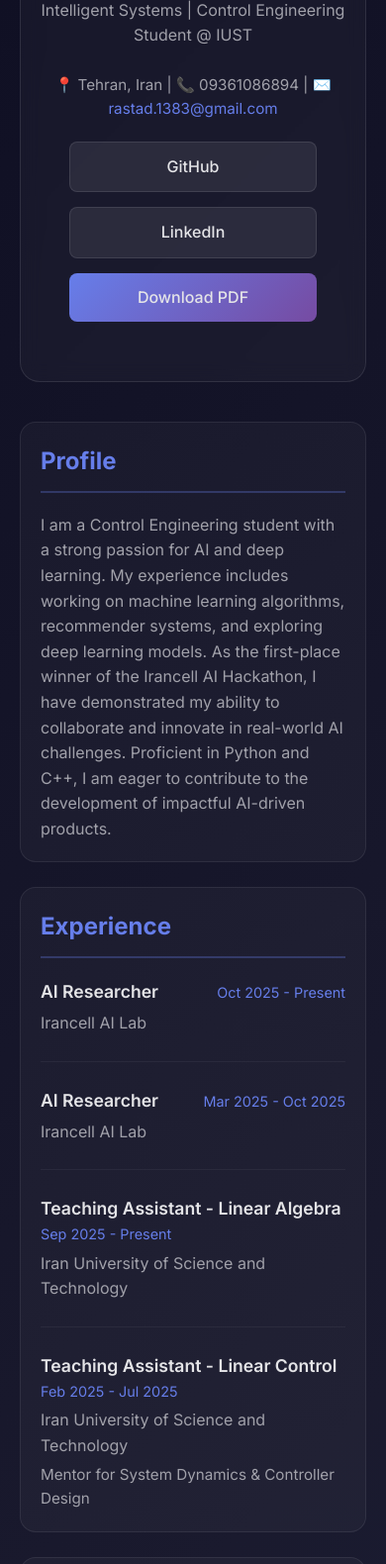
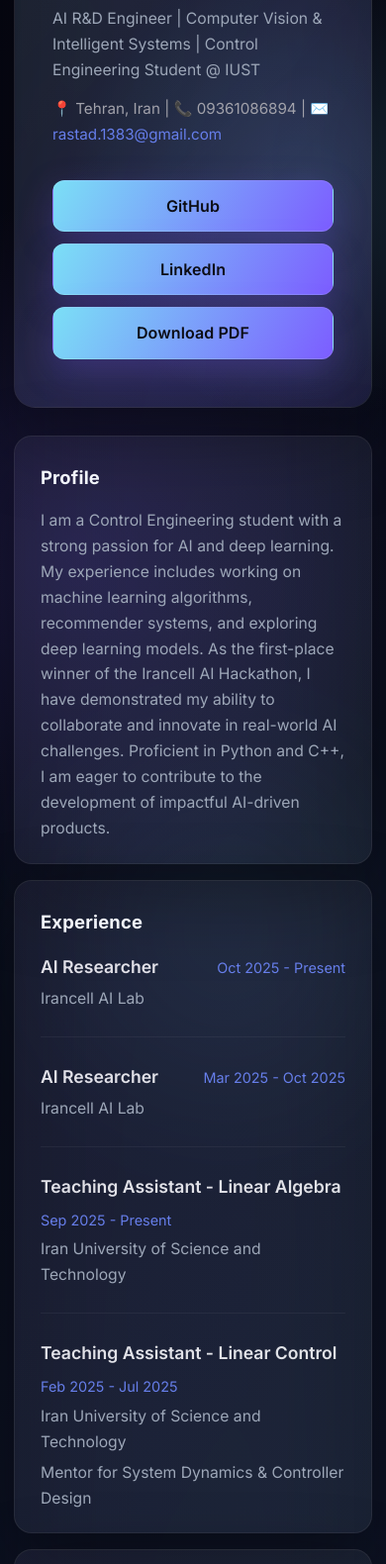
Before and after one commit to XHAMIDX/XHAMIDX.github.io, a plain HTML site: page index.html in a window 390 px wide. Shown: the part 190-1770 px from the top of the page at 99% size. Drawn offline with Linux system fonts and the light colour scheme.

Commit message:
Refactor CSS styles for improved layout, design, and responsiveness

```diff
--- a/style.css
+++ b/style.css
@@ -4,120 +4,259 @@
     box-sizing: border-box;
 }
 
+:root {
+    --bg: #05060a;
+    --card: rgba(255, 255, 255, 0.04);
+    --stroke: rgba(255, 255, 255, 0.08);
+    --text: #e8edf5;
+    --muted: #9da7b8;
+    --accent: #7bdff6;
+    --accent-2: #7c5dff;
+    --glow: rgba(124, 93, 255, 0.25);
+    --radius: 18px;
+    --shadow: 0 30px 80px rgba(0, 0, 0, 0.45);
+}
+
 body {
     font-family: 'Inter', -apple-system, BlinkMacSystemFont, 'Segoe UI', Roboto, sans-serif;
-    background: linear-gradient(135deg, #0f0f23 0%, #1a1a2e 50%, #16213e 100%);
-    color: #e4e4e7;
+    background: radial-gradient(800px circle at 20% 20%, rgba(124, 93, 255, 0.16), transparent 45%),
+                radial-gradient(600px circle at 80% 10%, rgba(123, 223, 246, 0.16), transparent 40%),
+                linear-gradient(135deg, #03040b 0%, #0b1020 50%, #06070f 100%);
+    color: var(--text);
     min-height: 100vh;
-    line-height: 1.6;
+    line-height: 1.65;
+    -webkit-font-smoothing: antialiased;
+    padding: 28px 18px 60px;
 }
 
 .container {
-    max-width: 900px;
+    max-width: 1100px;
     margin: 0 auto;
-    padding: 40px 20px;
+    position: relative;
+    isolation: isolate;
+}
+
+.container::before,
+.container::after {
+    content: "";
+    position: absolute;
+    inset: 0;
+    border-radius: calc(var(--radius) * 1.4);
+    background: linear-gradient(120deg, rgba(124, 93, 255, 0.2), rgba(123, 223, 246, 0.18));
+    opacity: 0.3;
+    filter: blur(60px);
+    z-index: -2;
+}
+
+.container::after {
+    background: radial-gradient(500px circle at 60% 30%, rgba(123, 223, 246, 0.25), transparent 50%);
+    opacity: 0.35;
 }
 
 header {
-    text-align: center;
-    padding: 60px 20px;
-    background: rgba(255, 255, 255, 0.03);
-    border-radius: 20px;
-    margin-bottom: 40px;
-    border: 1px solid rgba(255, 255, 255, 0.1);
-    backdrop-filter: blur(10px);
+    padding: 48px 38px;
+    background: linear-gradient(135deg, rgba(255, 255, 255, 0.06), rgba(255, 255, 255, 0.02));
+    border: 1px solid var(--stroke);
+    border-radius: calc(var(--radius) * 1.2);
+    box-shadow: var(--shadow);
+    margin-bottom: 28px;
+    position: relative;
+    overflow: hidden;
+}
+
+header::before {
+    content: "";
+    position: absolute;
+    inset: -20% -30%;
+    background: conic-gradient(from 120deg, rgba(124, 93, 255, 0.14), rgba(123, 223, 246, 0.08), rgba(124, 93, 255, 0.12));
+    filter: blur(80px);
+    z-index: -1;
+}
+
+.header-content {
+    display: grid;
+    gap: 14px;
+    text-align: left;
 }
 
 h1 {
-    font-size: 3rem;
+    font-size: 2.75rem;
     font-weight: 700;
-    background: linear-gradient(135deg, #667eea 0%, #764ba2 100%);
-    -webkit-background-clip: text;
-    -webkit-text-fill-color: transparent;
-    background-clip: text;
-    margin-bottom: 10px;
+    letter-spacing: -0.4px;
+    color: #f6f7fb;
 }
 
 .tagline {
-    font-size: 1.2rem;
-    color: #a1a1aa;
-    margin-bottom: 25px;
+    font-size: 1.05rem;
+    color: var(--muted);
+    max-width: 720px;
+}
+
+.contact-info {
+    display: flex;
+    flex-wrap: wrap;
+    gap: 12px 18px;
+    color: var(--muted);
+    font-size: 0.96rem;
+}
+
+.contact-info a {
+    color: var(--text);
+    text-decoration: none;
+    border-bottom: 1px solid transparent;
+    transition: border-color 0.2s ease;
+}
+
+.contact-info a:hover {
+    border-color: var(--accent);
 }
 
 .contact-links {
     display: flex;
-    gap: 15px;
-    justify-content: center;
+    gap: 12px;
     flex-wrap: wrap;
 }
 
 .contact-links a {
-    padding: 12px 24px;
-    background: rgba(255, 255, 255, 0.08);
-    color: #e4e4e7;
+    padding: 12px 18px;
+    border-radius: 12px;
     text-decoration: none;
-    border-radius: 8px;
-    transition: all 0.3s ease;
+    font-weight: 600;
+    letter-spacing: 0.1px;
+    color: #0c0d15;
+    background: linear-gradient(120deg, var(--accent), var(--accent-2));
+    box-shadow: 0 12px 35px var(--glow);
     border: 1px solid rgba(255, 255, 255, 0.1);
-    font-weight: 500;
+    transition: transform 0.2s ease, box-shadow 0.2s ease, filter 0.2s ease;
 }
 
 .contact-links a:hover {
-    background: rgba(102, 126, 234, 0.2);
-    border-color: #667eea;
-    transform: translateY(-2px);
+    transform: translateY(-2px) scale(1.01);
+    filter: brightness(1.02);
+    box-shadow: 0 16px 40px rgba(124, 93, 255, 0.35);
 }
 
 .resume-btn {
-    background: linear-gradient(135deg, #667eea 0%, #764ba2 100%) !important;
-    border: none !important;
+    background: linear-gradient(120deg, #ffffff, #dfe7ff);
+    color: #0c0d15;
 }
 
-.resume-btn:hover {
-    opacity: 0.9;
-    box-shadow: 0 8px 25px rgba(102, 126, 234, 0.3);
+main {
+    display: grid;
+    gap: 16px;
 }
 
 .section {
-    background: rgba(255, 255, 255, 0.03);
-    border-radius: 16px;
-    padding: 30px;
-    margin-bottom: 25px;
-    border: 1px solid rgba(255, 255, 255, 0.08);
+    background: var(--card);
+    border-radius: var(--radius);
+    padding: 26px 26px 22px;
+    border: 1px solid var(--stroke);
+    box-shadow: var(--shadow);
+    position: relative;
+    overflow: hidden;
+}
+
+.section::after {
+    content: "";
+    position: absolute;
+    inset: 0;
+    background: linear-gradient(120deg, rgba(124, 93, 255, 0.06), rgba(123, 223, 246, 0.04));
+    opacity: 0.6;
+    pointer-events: none;
 }
 
 .section h2 {
-    font-size: 1.5rem;
-    color: #667eea;
-    margin-bottom: 20px;
-    padding-bottom: 10px;
-    border-bottom: 2px solid rgba(102, 126, 234, 0.3);
+    font-size: 1.15rem;
+    letter-spacing: 0.2px;
+    color: #f2f5fb;
+    margin-bottom: 16px;
+    position: relative;
+    z-index: 1;
 }
 
-.section p {
-    color: #a1a1aa;
+.section p,
+.section li,
+.section a {
+    color: var(--muted);
+    font-size: 0.98rem;
+    z-index: 1;
+    position: relative;
 }
 
 .section a {
-    color: #667eea;
+    color: var(--text);
     text-decoration: none;
+    border-bottom: 1px solid transparent;
+    transition: border-color 0.2s ease;
 }
 
 .section a:hover {
-    text-decoration: underline;
+    border-color: var(--accent);
+}
+
+.experience-item,
+.education-item {
+    margin-bottom: 18px;
+    padding-bottom: 16px;
+    border-bottom: 1px solid rgba(255, 255, 255, 0.06);
+}
+
+.experience-item:last-child,
+.education-item:last-child {
+    border-bottom: none;
+    margin-bottom: 0;
+    padding-bottom: 0;
+}
+
+.exp-header {
+    display: flex;
+    justify-content: space-between;
+    align-items: baseline;
+    flex-wrap: wrap;
+    gap: 8px;
+    margin-bottom: 6px;
+}
+
+.exp-header h3,
+.education-item h3 {
+    font-size: 1.05rem;
+    color: #f3f6fc;
+    font-weight: 650;
+}
+
+.date {
+    font-size: 0.9rem;
+    color: var(--accent);
+}
+
+.company {
+    color: var(--muted);
+    font-size: 0.96rem;
+    margin-bottom: 4px;
+}
+
+.description {
+    font-size: 0.94rem;
+    color: #7f8696;
 }
 
 .skills-grid {
     display: grid;
-    grid-template-columns: repeat(auto-fit, minmax(180px, 1fr));
-    gap: 25px;
+    grid-template-columns: repeat(auto-fit, minmax(210px, 1fr));
+    gap: 14px;
+}
+
+.skill-category {
+    background: rgba(255, 255, 255, 0.02);
+    border: 1px solid var(--stroke);
+    border-radius: calc(var(--radius) * 0.8);
+    padding: 16px 14px;
 }
 
 .skill-category h3 {
-    font-size: 1rem;
-    color: #e4e4e7;
-    margin-bottom: 12px;
-    font-weight: 600;
+    font-size: 0.98rem;
+    color: #f0f3fa;
+    margin-bottom: 10px;
 }
 
 .skill-category ul {
@@ -125,93 +264,84 @@ h1 {
 }
 
 .skill-category li {
-    padding: 6px 0;
-    color: #a1a1aa;
+    padding: 6px 0 6px 14px;
+    color: var(--muted);
     font-size: 0.95rem;
     position: relative;
-    padding-left: 16px;
 }
 
 .skill-category li::before {
-    content: '▹';
+    content: "─";
     position: absolute;
     left: 0;
-    color: #667eea;
+    color: var(--accent);
+    font-weight: 700;
 }
 
-.projects {
+.cert-list {
+    list-style: none;
     display: grid;
-    gap: 20px;
+    grid-template-columns: repeat(auto-fit, minmax(280px, 1fr));
+    gap: 10px;
 }
 
-.project-card {
-    background: rgba(255, 255, 255, 0.03);
-    padding: 25px;
-    border-radius: 12px;
-    border: 1px solid rgba(255, 255, 255, 0.06);
-    transition: all 0.3s ease;
+.cert-list li {
+    position: relative;
+    padding-left: 16px;
+    color: var(--muted);
 }
 
-.project-card:hover {
-    border-color: rgba(102, 126, 234, 0.3);
-    transform: translateY(-3px);
+.cert-list li::before {
+    content: "▹";
+    position: absolute;
+    left: 0;
+    color: var(--accent);
+    font-weight: 700;
 }
 
-.project-card h3 {
-    font-size: 1.1rem;
-    color: #e4e4e7;
-    margin-bottom: 10px;
-}
-
-.project-card p {
-    font-size: 0.95rem;
-    margin-bottom: 15px;
+.languages {
+    display: flex;
+    gap: 10px;
 }
 
 .tech-tag {
-    display: inline-block;
-    padding: 4px 12px;
-    background: rgba(102, 126, 234, 0.15);
-    color: #667eea;
-    border-radius: 20px;
-    font-size: 0.8rem;
-    margin-right: 8px;
-    margin-top: 5px;
+    display: inline-flex;
+    align-items: center;
+    padding: 6px 12px;
+    border-radius: 999px;
+    background: rgba(124, 93, 255, 0.12);
+    color: #f6f7fb;
+    border: 1px solid var(--stroke);
+    font-size: 0.85rem;
 }
 
 footer {
     text-align: center;
-    padding: 30px;
-    color: #52525b;
+    padding: 26px 0 0;
+    color: #697389;
     font-size: 0.9rem;
 }
 
-@media (max-width: 600px) {
+@media (max-width: 720px) {
+    body {
+        padding: 22px 14px 40px;
+    }
+
     h1 {
-        font-size: 2rem;
+        font-size: 2.1rem;
     }
 
     .tagline {
-        font-size: 1rem;
+        font-size: 0.98rem;
     }
 
     .contact-links {
-        flex-direction: column;
-        align-items: center;
+        width: 100%;
     }
 
     .contact-links a {
-        width: 100%;
-        max-width: 250px;
+        flex: 1 1 100%;
         text-align: center;
-    }
-
-    .section {
-        padding: 20px;
-    }
-
-    .skills-grid {
-        grid-template-columns: repeat(2, 1fr);
     }
 }
 
```
